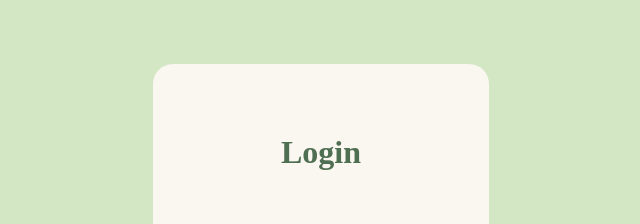
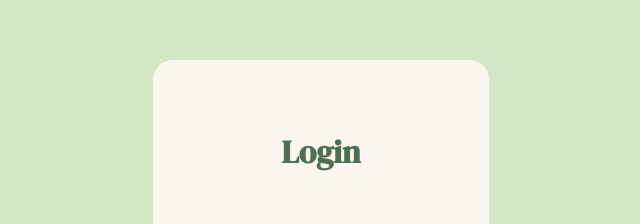
Before and after one commit to cone26/pomo_client, a Next.js app: page /login in a window 1280 px wide. Shown: the part 129-353 px from the top of the page, without its empty margins (319-959 px from the left). Built offline with nearby package versions, Linux system fonts and the light colour scheme.

Commit message:
edit: login page font family

```diff
--- a/src/app/login/Login.css
+++ b/src/app/login/Login.css
@@ -36,3 +36,6 @@ h1 {
     flex-direction: column;
     align-items: center;
 }
+h1 {
+    font-family: 'DM Serif Display', serif;
+}
```
